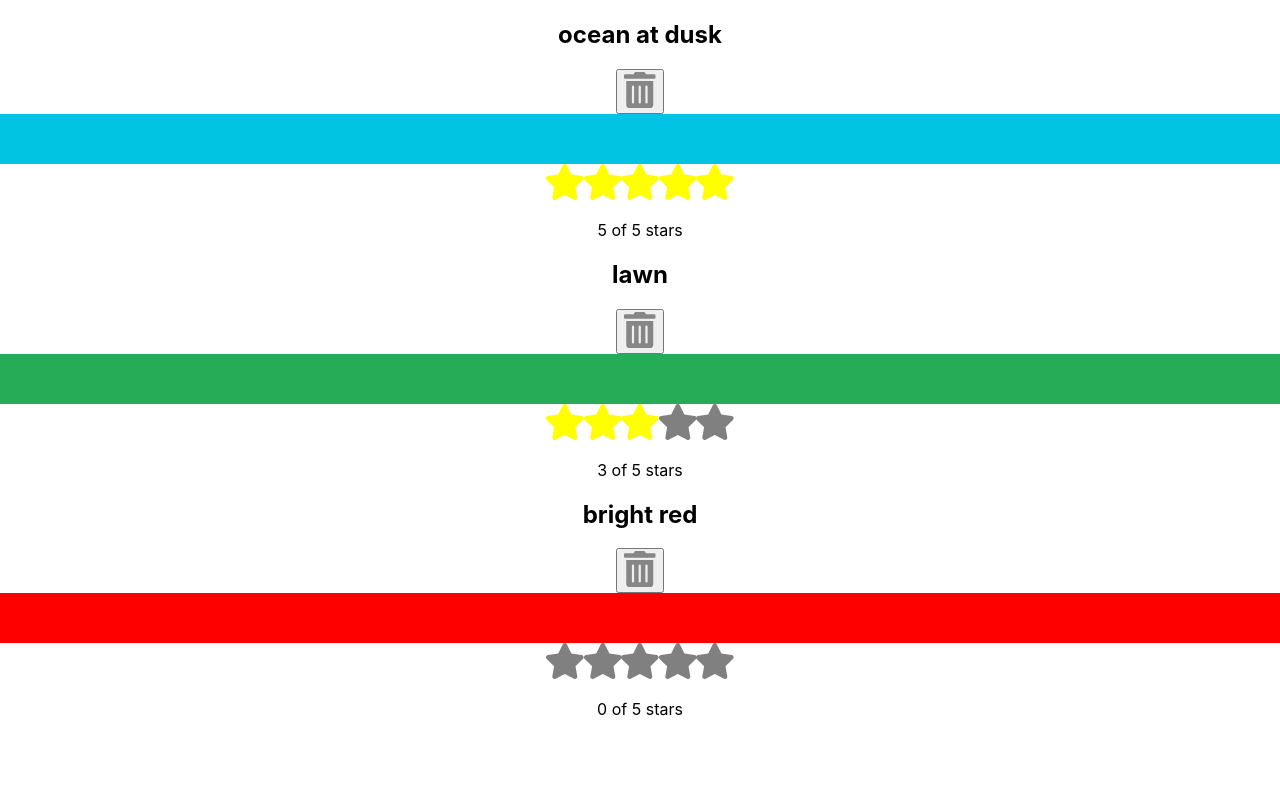
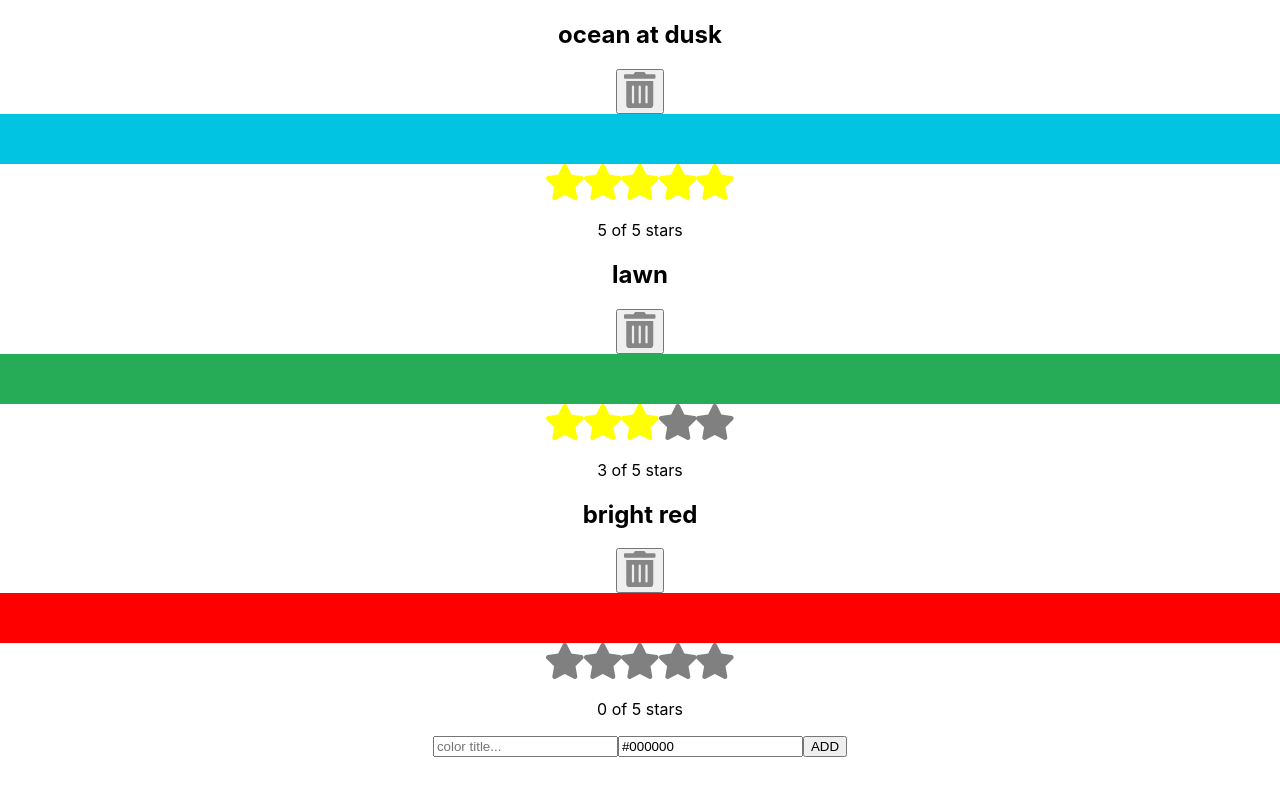
Before and after one commit to show-coco/React-Practice, a React (Create React App) app in the folder react-component-design/: page / in a window 1280 px wide. Shown: the top 796 px of the page. Built offline with nearby package versions, Linux system fonts and the light colour scheme.

Commit message:
feat: Add colors to state

```diff
--- a/react-component-design/src/App.tsx
+++ b/react-component-design/src/App.tsx
@@ -4,6 +4,7 @@ import "./App.css";
 import colorData from "./color-data.json";
 import ColorList from "./components/organisms/ColorList";
 import AddColorForm from "./components/organisms/AddColorForm";
+import { getUniqueStr } from "./utils/uuid";
 
 export type Colors = typeof colorData;
 
@@ -25,9 +26,14 @@ function App() {
           setColors(newColors);
         }}
       />
-      {/* <AddColorForm onNewColor={(title, color) => {
-        setColors([...colors, {color, title, }])
-      }}/> */}
+      <AddColorForm
+        onNewColor={(title, color) => {
+          setColors([
+            ...colors,
+            { id: getUniqueStr(), rating: 0, color, title },
+          ]);
+        }}
+      />
     </div>
   );
 }
--- a/react-component-design/src/components/organisms/AddColorForm.tsx
+++ b/react-component-design/src/components/organisms/AddColorForm.tsx
@@ -26,6 +26,7 @@ const AddColorForm: React.FC<Props> = ({ onNewColor }) => {
         required
       />
       <input {...colorProps} type="text" required />
+      <button>ADD</button>
     </form>
   );
 };
--- /dev/null
+++ b/react-component-design/src/utils/uuid.ts
@@ -0,0 +1,6 @@
+export function getUniqueStr(strong = 1000) {
+  return (
+    new Date().getTime().toString(16) +
+    Math.floor(strong * Math.random()).toString(16)
+  );
+}
```
